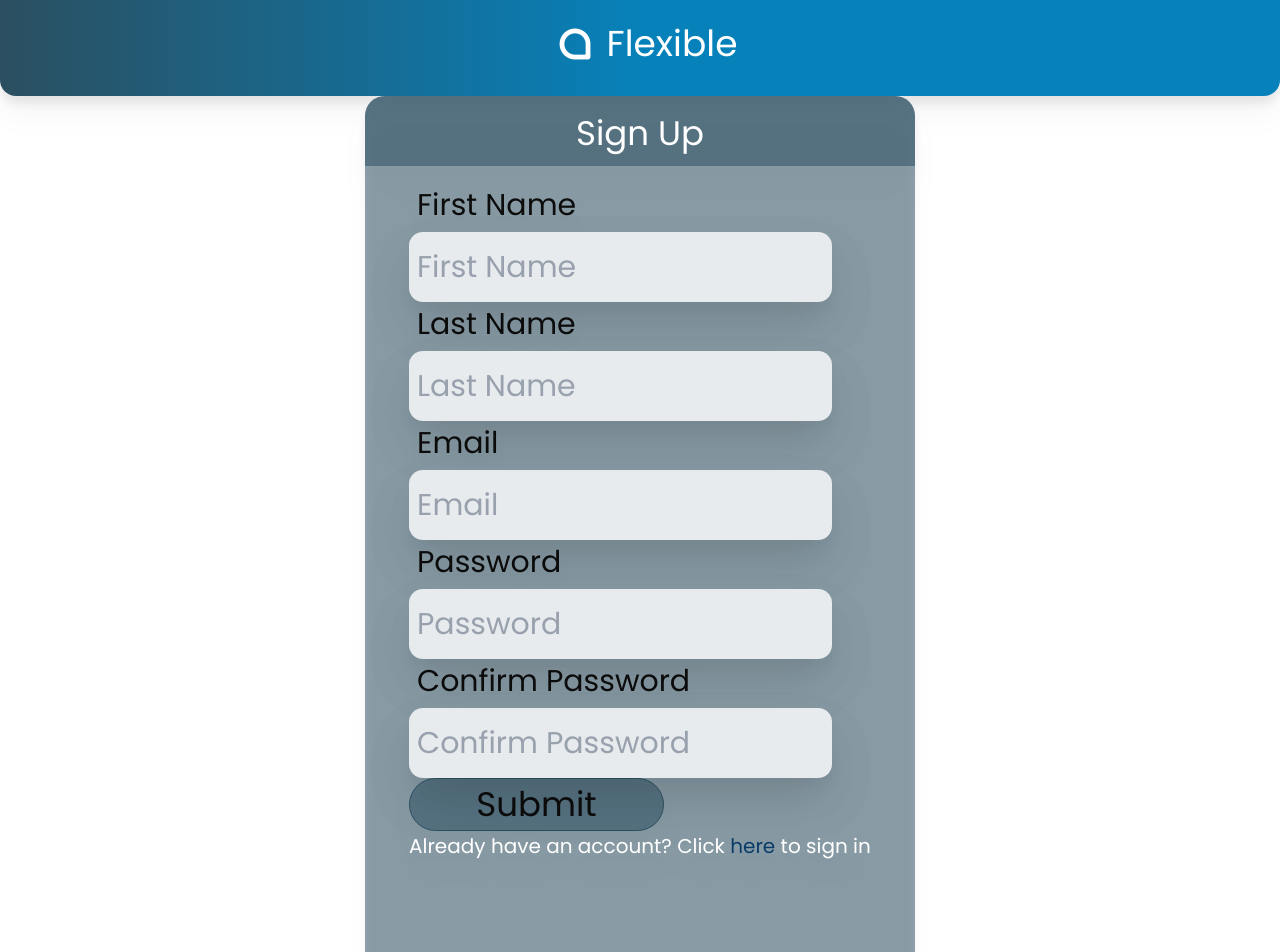
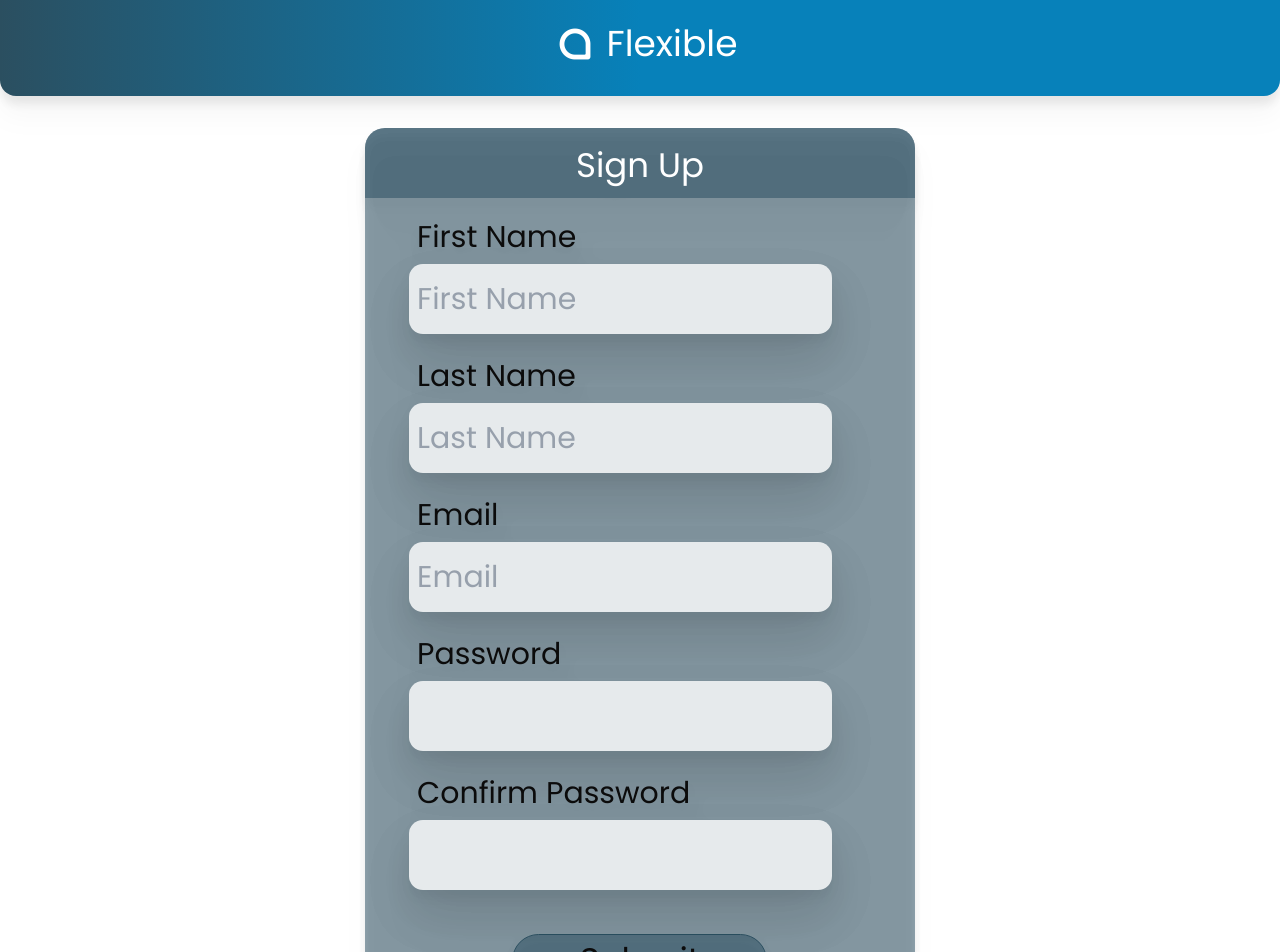
Before and after one commit to webAhead1/flexible, a Vue app: page /sign-up in a window 1280 px wide. Shown: the top 952 px of the page. Built offline with nearby package versions, Linux system fonts and the light colour scheme; the HTML template or start-up script is replaced by a standard one.

Commit message:
editing the final css for sign up page

```diff
--- a/src/style.css
+++ b/src/style.css
@@ -13,10 +13,10 @@
   @apply w-full top-0 font-myFont bg-gradient-to-r from-[#2B4F60] via-[#0781BA] to-[#0781BA] rounded-b-2xl h-24 drop-shadow-xl;
 }
 input {
-  @apply w-[423px] h-[70px] drop-shadow-2xl opacity-80 placeholder:pl-2 placeholder:text-left placeholder:text-[30px] placeholder:font-myFont rounded-[14px];
+  @apply w-[423px] h-[70px] m-0 mb-5 drop-shadow-2xl opacity-80 placeholder:pl-2 placeholder:text-left placeholder:text-[30px] placeholder:font-myFont rounded-[14px];
 }
 .btn {
-  @apply text-[#0C0C0C] bg-[#2B4F6087] w-[255px] text-center text-[34px] rounded-[70px] border border-[#2B4F60];
+  @apply flex justify-center text-[#0C0C0C] bg-[#2B4F6087] w-[255px] text-center text-[34px] rounded-[70px] border border-[#2B4F60];
 }
 .txt {
   @apply pl-2 text-[#0C0C0C] pb-1;
--- a/src/views/SignUp.vue
+++ b/src/views/SignUp.vue
@@ -2,7 +2,8 @@
   <header>
     <SignInUpNavbar />
   </header>
-  <body class="flex justify-center">
+  <body>
+    <div class="flex justify-center py-8 drop-shadow-xl">
       <div
         class="bg-[#2B4F6087] w-[550px] h-[940px] rounded-[20px] drop-shadow-xl"
       >
@@ -12,7 +13,8 @@
           >
             Sign Up
           </div>
-        <div class="text-[30px] pl-11 pt-6 font-myFont">
+          <div class="flex justify-center">
+            <div class="text-[30px] pt-6 font-myFont">
               <div class="txt">First Name</div>
               <input
                 type="text"
@@ -38,27 +40,19 @@
                 placeholder="Email"
               />
               <div class="txt">Password</div>
-          <input
-            type="password"
-            id="password"
-            name="password"
-            required
-            placeholder="Password"
-          />
+              <input type="password" id="password" name="password" required />
               <div class="txt">Confirm Password</div>
-          <input
-            type="password"
-            id="cPassword"
-            name="cPassword"
-            required
-            placeholder="Confirm Password"
-          />
+              <input type="password" id="cPassword" name="cPassword" required />
+              <div class="flex justify-center pt-6">
                 <div class="btn">
                   <button>Submit</button>
                 </div>
-          <div class="text-[20px] text-white">
+              </div>
+              <div class="pt-7 text-center text-[20px] text-white">
                 Already have an account? Click
                 <a class="text-[#013565F0]" href="#">here</a> to sign in
+              </div>
+            </div>
           </div>
         </div>
       </div>
```
Lines whose indentation alone changed are shown as unchanged.
